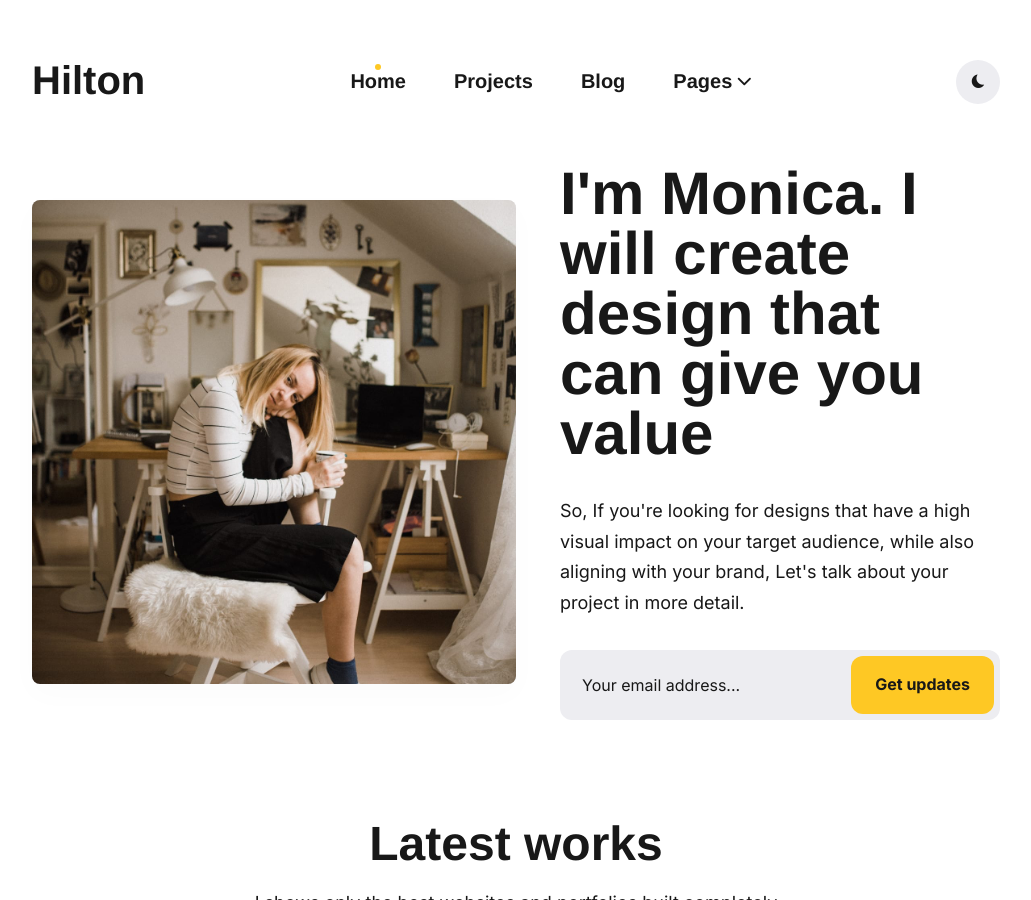
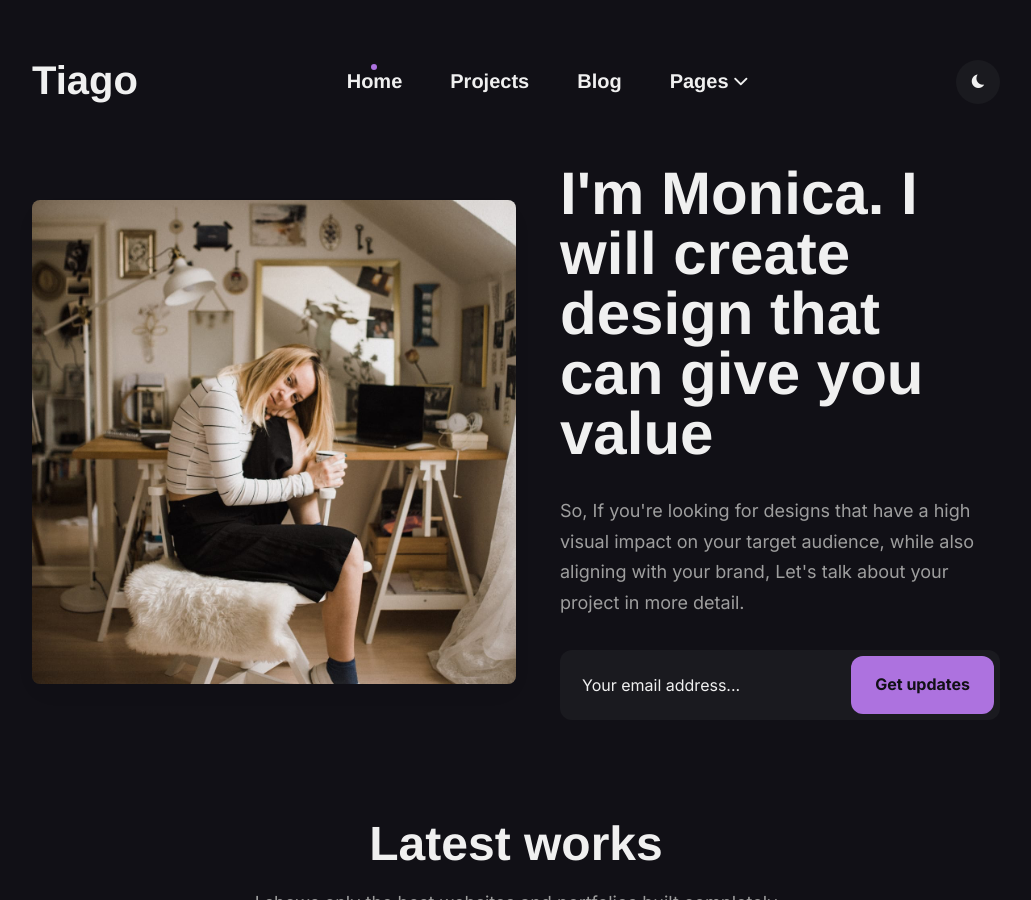
Before and after one commit to YAGOTAGO/yagotago.github.io, a Jekyll site: the page built from index.html, in a window 1280 px wide and 900 px high. Shown: the whole window, without its empty margins (124-1155 px from the left). Built offline with Jekyll 4.4.1, drawn with Linux system fonts in a browser that asks for light colours; nearby versions of some CDN libraries; some web fonts are replaced.

Commit message:
Update settings.yml

```diff
--- a/_data/settings.yml
+++ b/_data/settings.yml
@@ -1,9 +1,9 @@
 #-------------------------------
 # Site Settings
-title: Hilton
+title: Tiago
 logo: # You can add own logo. For example '/images/logo.png'.
-description: Hilton is a super simple portfolio theme for Jekyll.
-color_scheme: auto # You can choose three modes auto, light, and dark. By default, the auto mode is set, which means the user can choose the light or dark mode themself.
+description: My portfolio page.
+color_scheme: dark # You can choose three modes auto, light, and dark. By default, the auto mode is set, which means the user can choose the light or dark mode themself.
 
 
 #-------------------------------
```
